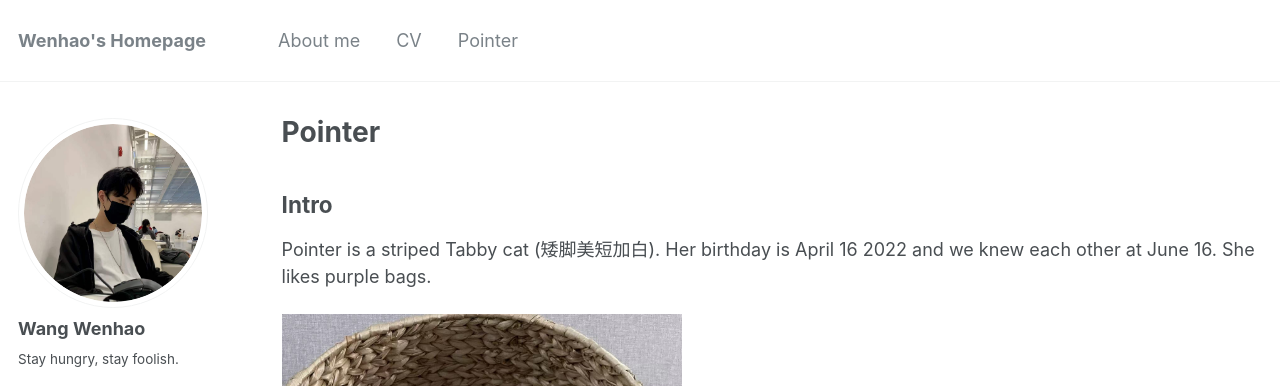
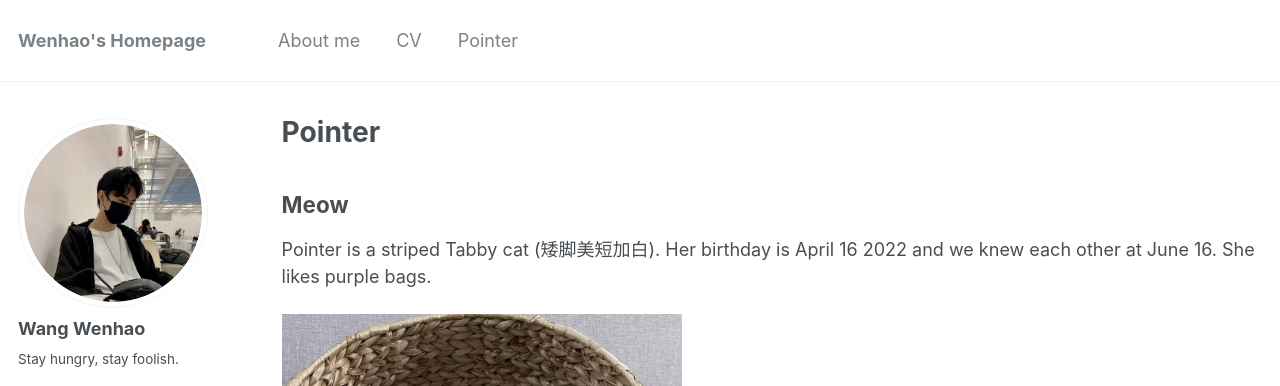
Before and after one commit to Hao-Starrr/Hao-Starrr.github.io, a Jekyll site: the page built from _pages/pointer.md, in a window 1280 px wide and 900 px high. Shown: the top 386 px of the window. Built offline with Jekyll 4.4.1, drawn with Linux system fonts in a browser that asks for light colours.

Commit message:
Update pointer.md

```diff
--- a/_pages/pointer.md
+++ b/_pages/pointer.md
@@ -10,7 +10,7 @@ author_profile: true
 
 
 
-## Intro
+## Meow
 Pointer is a striped Tabby cat (矮脚美短加白). Her birthday is April 16 2022 and we knew each other at June 16. She likes purple bags.
 
 
```
